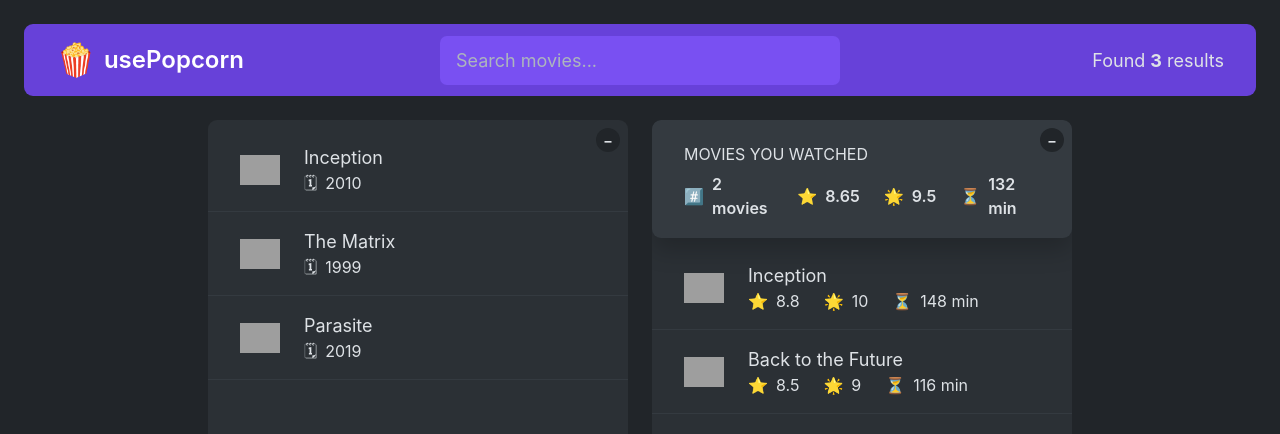
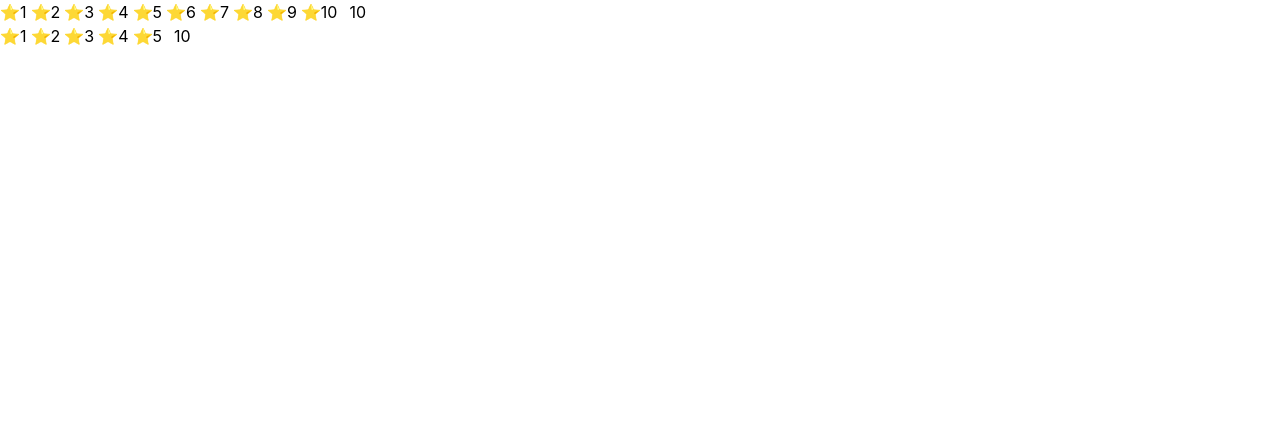
Before and after one commit to KwesiKorant/react-tailwindcss-usePopcorn-App, a React (Vite) app: page / in a window 1280 px wide. Shown: the top 434 px of the page. Built offline with nearby package versions, Linux system fonts and the light colour scheme; grey boxes are pictures that could not be loaded.

Commit message:
2nd commit - side component, creating a standalone fully reuseable StarRating component before we continue building the app

```diff
--- /dev/null
+++ b/src/StarRating.jsx
@@ -0,0 +1,19 @@
+function Star({maxRating = 5}) {
+  return (
+    <>
+      <div className="flex gap-3 items-center">
+        <div className="flex gap-1" >
+          {Array.from({ length: maxRating }, (_, i ) => (
+            <span>⭐{i + 1}</span>
+          ))}
+        </div>
+        <div className="m-0" >10</div>
+      </div>
+
+    </>
+
+  );
+}
+
+
+export default Star;
--- a/src/main.jsx
+++ b/src/main.jsx
@@ -1,11 +1,15 @@
 import { StrictMode } from 'react'
 import { createRoot } from 'react-dom/client'
 import './index.css'
-import './styles.css'
-import App from './App.jsx'
+// import './styles.css'
+// import App from './App.jsx'
+
+import Star from './StarRating'
 
 createRoot(document.getElementById('root')).render(
   <StrictMode>
-    <App />
+    {/* <App /> */}
+    <Star maxRating={10} />
+    <Star/>
   </StrictMode>,
 )
```
